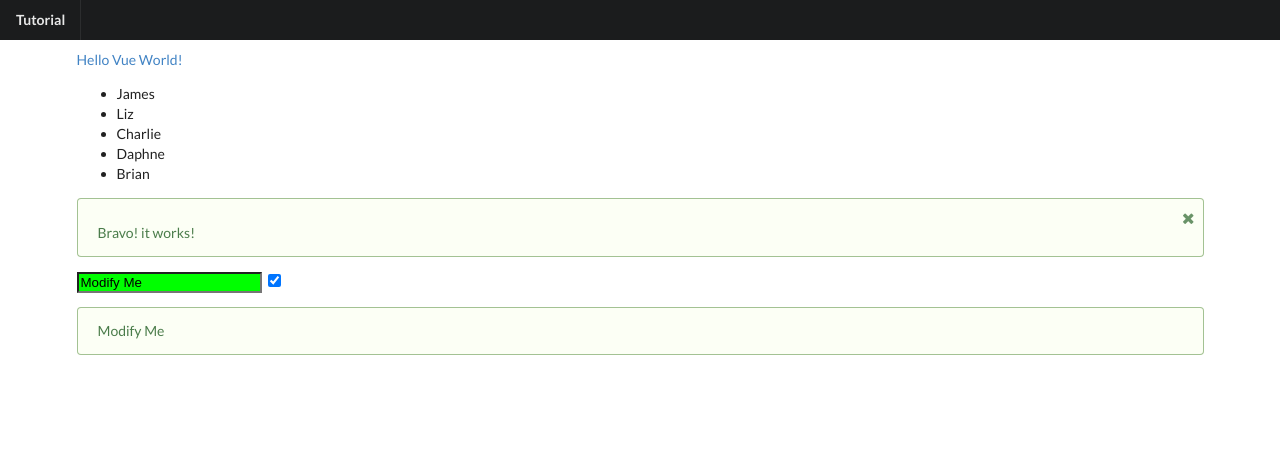
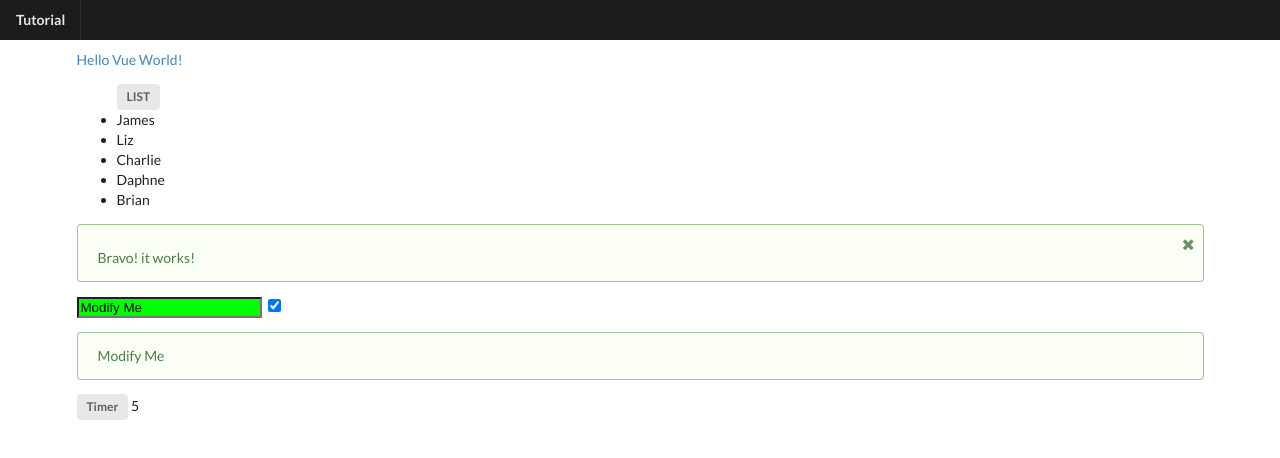
Before and after one commit to vlacho13/VueJS-Hello-World, a plain HTML site: page index.html in a window 1280 px wide. Drawn offline with nearby package versions, Linux system fonts and the light colour scheme.

Commit message:
Part 2, Vue Instance and Lifecycle overview

```diff
--- a/index.html
+++ b/index.html
@@ -27,8 +27,10 @@
     </div>
 
     <div class="ui main container" id="app">
-        <a :href="link" :title="title">{{ hello }}</a>
+        <a :href="link" :title="title">{{ hello }}</a><br>
+
         <ul>
+            <a class="ui label">LIST</a>
             <li v-for="name in nameList">{{ name }}</li>
         </ul>
 
@@ -45,6 +47,11 @@
         <input type="checkbox" v-model="testTwo">
         <div class="ui message" :class="testTwo ? 'success' : 'error'">
             <p>{{ message }}</p>
+        </div>
+
+        <div class="ui container">
+            <a class="ui label">Timer</a>
+            {{ seconds }}
         </div>
 
 
--- a/js/app.js
+++ b/js/app.js
@@ -1,4 +1,5 @@
 new Vue({
+  //PART 1 - VUE BASIC FUNCTIONS
   el: "#app",
   data: {
     hello: "Hello Vue World!",
@@ -8,22 +9,32 @@ new Vue({
     nameList: ["James", "Liz", "Charlie", "Daphne", "Brian"],
     message: "Modify Me",
     testTwo: true,
+    seconds: 0
   },
   methods: {
     close: function() {
-       if (this.test) {
-         this.test = false
-       } else {
-         this.test = true
-       }
+      if (this.test) {
+        this.test = false;
+      } else {
+        this.test = true;
+      }
     },
     changeStyle: function() {
       if (this.testTwo) {
-        return {background: '#00FF00'}
+        return { background: "#00FF00" };
       } else {
-        return {background: '#FF0000'}
+        return { background: "#FF0000" };
       }
     }
-
+  },
+  //PART 2 - INSTANCING AND LIFECYCLE OVERVIEW
+  mounted: function() {
+    this.$tictac = setInterval(() => {
+      console.log("Tic Tac");
+      this.seconds++;
+    }, 1000);
+  },
+  destroyed: function() {
+      clearInterval(this.$tictac)
   }
 });
```
